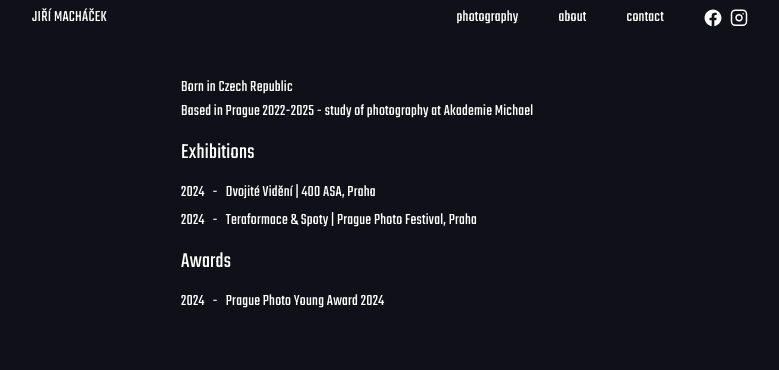
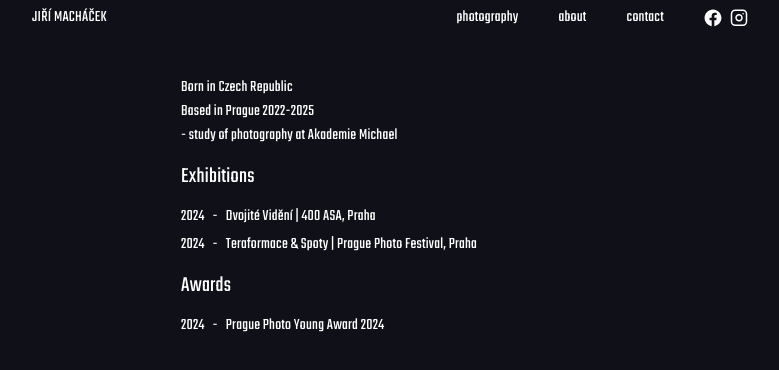
Before and after one commit to codemalcolm/photography-portfolio, a React (Vite) app in the folder photography-portfolio/: page /about in a window 1280 px wide. Shown: the top 370 px of the page, without its empty margins (250-1029 px from the left). Built offline with nearby package versions, Linux system fonts and the light colour scheme; no server answers.

Commit message:
New line for about page

```diff
--- a/photography-portfolio/src/Pages/AboutPage.jsx
+++ b/photography-portfolio/src/Pages/AboutPage.jsx
@@ -32,18 +32,21 @@ const AboutPage = () => {
       color={"#ffffff"}
     >
       <Flex
-
-				maxW={{ sm: "1650px", base:"850px" }}
-				minW={{ sm:"450px", base:"350px"}}
+        maxW={{ sm: "1650px", base: "850px" }}
+        minW={{ sm: "450px", base: "350px" }}
         justifyContent={"center"}
         flexDir="column"
       >
-				<Flex flexDir="column" gap={"12px"} mt={"12px"} px={{sm:"0px", md:"16px" ,base:"8px"}}>
+        <Flex
+          flexDir="column"
+          gap={"12px"}
+          mt={"12px"}
+          px={{ sm: "0px", md: "16px", base: "8px" }}
+        >
           <Flex flexDir="column">
             <Text>Born in Czech Republic</Text>
-					<Text>
-						Based in Prague 2022-2025 - study of photography at Akademie Michael
-					</Text>
+            <Text>Based in Prague 2022-2025</Text>
+            <Text>- study of photography at Akademie Michael</Text>
           </Flex>
           <Text fontSize={"22px"}>Exhibitions</Text>
           <Flex flexDir={"column"} gap={"4px"}>
```
Lines whose indentation alone changed are shown as unchanged.
